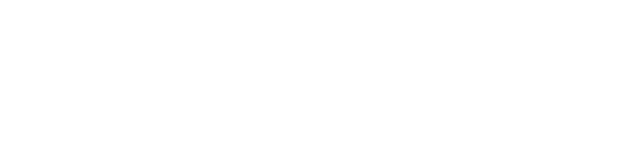
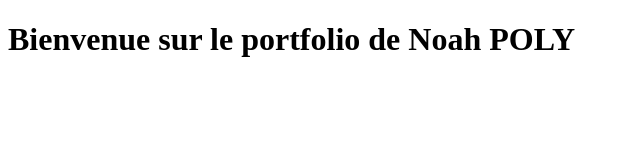
Before and after one commit to Noah9449/mon-portfolio, a plain HTML site: page index.html in a window 1280 px wide. Shown: the whole page, without its empty margins (0-640 px from the left). Drawn offline with Linux system fonts and the light colour scheme.

Commit message:
Add files via upload

```diff
--- a/index.html
+++ b/index.html
@@ -3,9 +3,9 @@
 <head>
     <meta charset="UTF-8">
     <meta name="viewport" content="width=device-width, initial-scale=1.0">
-    <title>Noah Poly</title>
+    <title>Noah POLY portfolio</title>
 </head>
 <body>
-
+     <h1>Bienvenue sur le portfolio de Noah POLY</h1>
 </body>
 </html>
```
